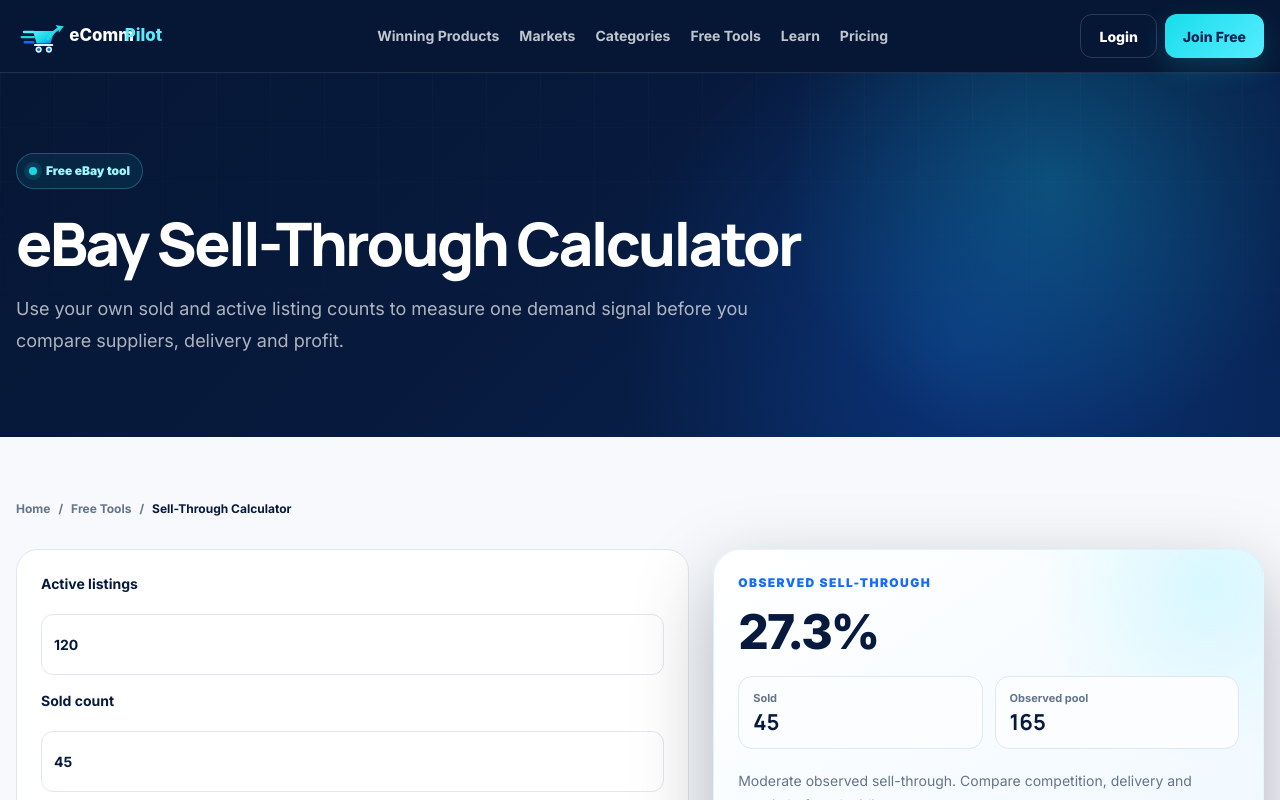
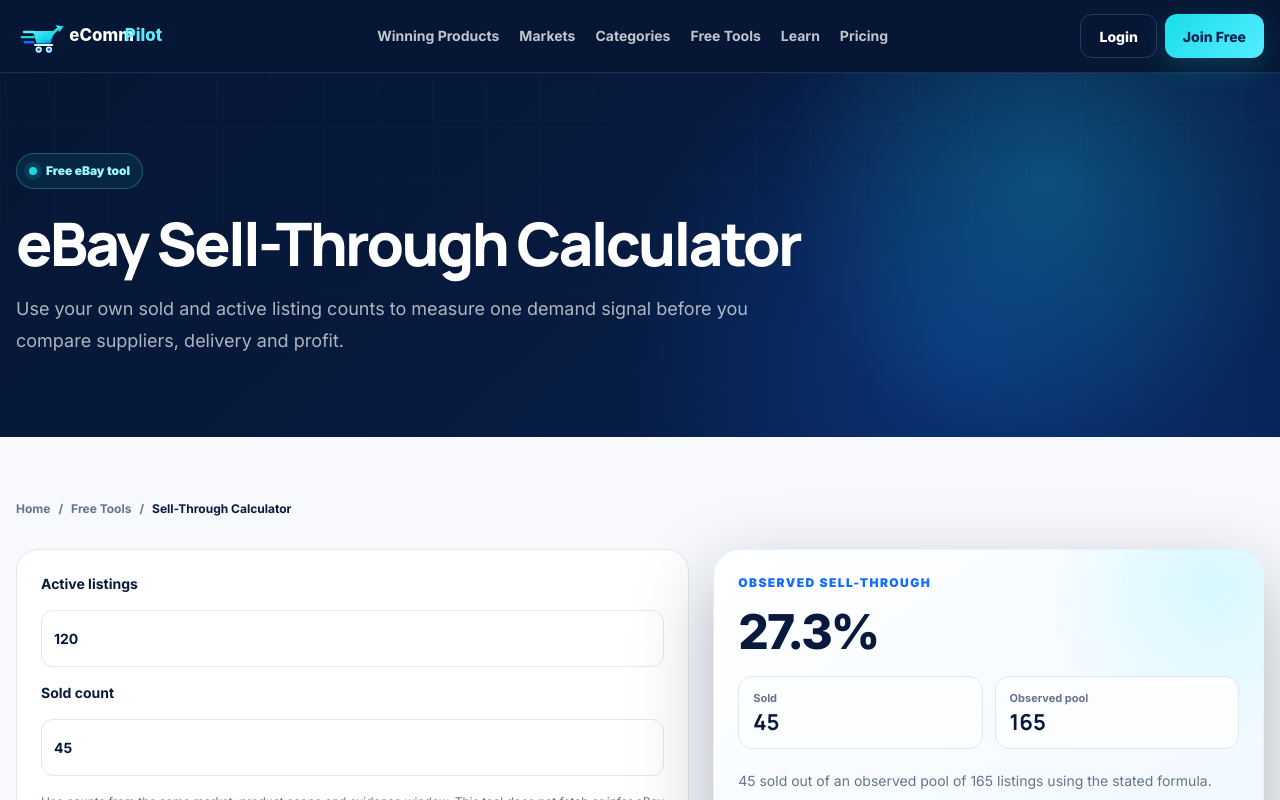
Before and after one commit to ponzey717/ecommpilot-main, a Next.js app: page /free-tools/sell-through-calculator in a window 1280 px wide. Shown: the top 800 px of the page. Built offline with nearby package versions, Linux system fonts and the light colour scheme.

Commit message:
Keep sell-through interpretation evidence-only

```diff
--- a/src/components/tools/calculators.tsx
+++ b/src/components/tools/calculators.tsx
@@ -155,16 +155,13 @@
     const observed = active + sold;
     const sellThrough = observed > 0 ? (sold / observed) * 100 : 0;
 
-    let interpretation = "Enter your active and sold counts to calculate the rate.";
-    if (observed > 0 && sellThrough < 20) {
-      interpretation = "Lower observed sell-through. Review demand, competition and pricing before listing.";
-    } else if (sellThrough < 40 && observed > 0) {
-      interpretation = "Moderate observed sell-through. Compare competition, delivery and margin before deciding.";
-    } else if (sellThrough < 60 && observed > 0) {
-      interpretation = "Healthy observed sell-through, but supplier quality and profit still need validation.";
-    } else if (observed > 0) {
-      interpretation = "Strong observed sell-through. Recheck the evidence window, competition and economics before listing.";
-    }
+    const interpretation =
+      observed > 0
+        ? sold.toFixed(0) +
+          " sold out of an observed pool of " +
+          observed.toFixed(0) +
+          " listings using the stated formula."
+        : "Enter your active and sold counts to calculate the observed rate.";
 
     return { active, sold, observed, sellThrough, interpretation };
   }, [activeListings, soldCount]);
```
